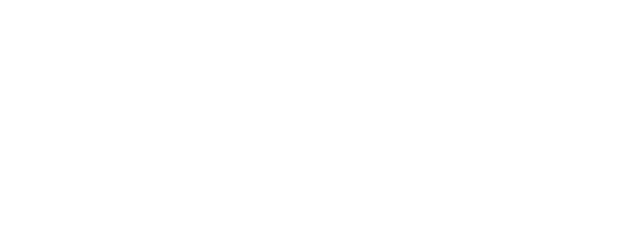
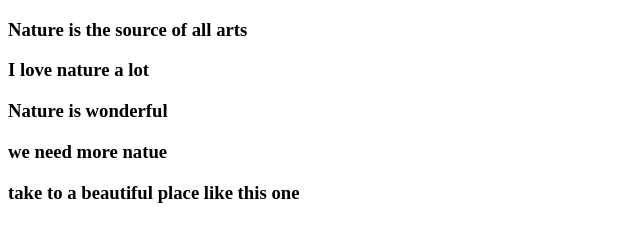
Before and after one commit to Rel-hach/Small-Vanilla-JS-and-CSS-Projects, a plain HTML site: page 01_expanding_cards/index.html in a window 1280 px wide. Shown: the whole page, without its empty margins (0-640 px from the left). Drawn offline with Linux system fonts and the light colour scheme.

Commit message:
feat: add cards container & finish html part

```diff
--- a/01_expanding_cards/index.html
+++ b/01_expanding_cards/index.html
@@ -3,9 +3,30 @@
 <head>
     <meta charset="UTF-8">
     <meta name="viewport" content="width=device-width, initial-scale=1.0">
-    <title>Document</title>
+    <title>EXPANDING CARDS</title>
+    <link rel="stylesheet" href="style.css">
 </head>
 <body>
+    <div class="cards-container">
+        <div class="card-1 card">
+            <h3>Nature is the source of all arts</h3>
+        </div>
 
+        <div class="card-2 card">
+            <h3>I love nature a lot</h3>
+        </div>
+
+        <div class="card-3 card">
+            <h3>Nature is wonderful</h3>
+        </div>
+
+        <div class="card-4 card">
+            <h3>we need more natue</h3>
+        </div>
+
+        <div class="card-5 card">
+            <h3>take to a beautiful place like this one</h3>
+        </div>
+    </div>
 </body>
 </html>
```
